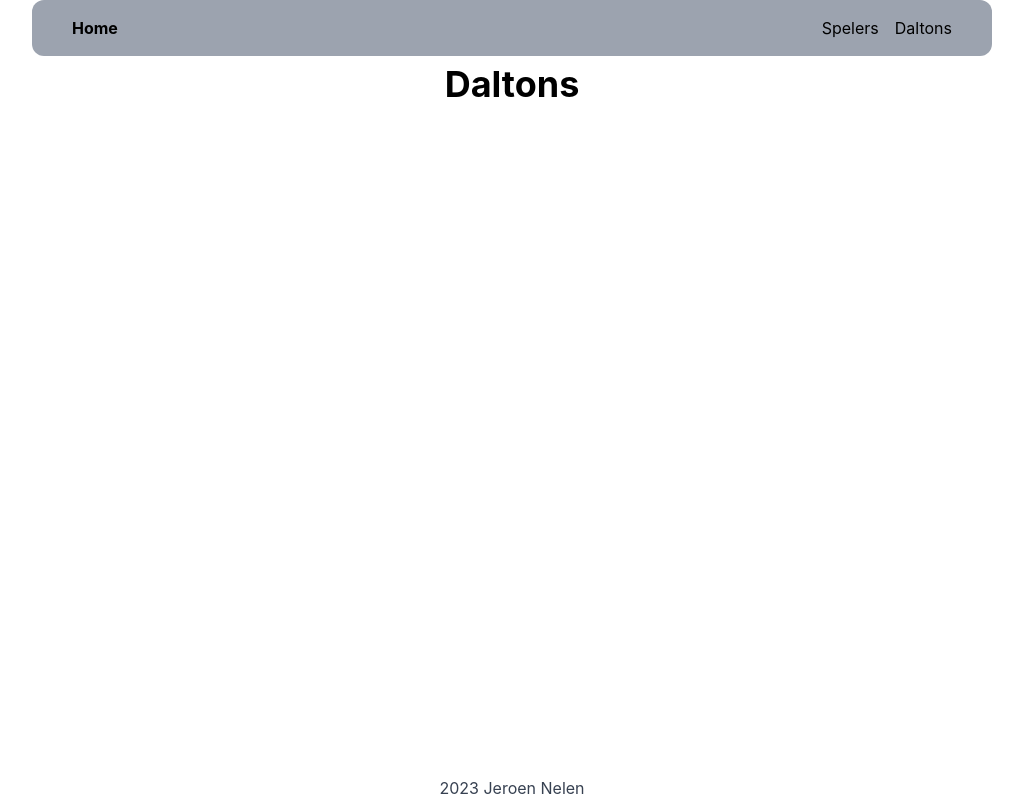
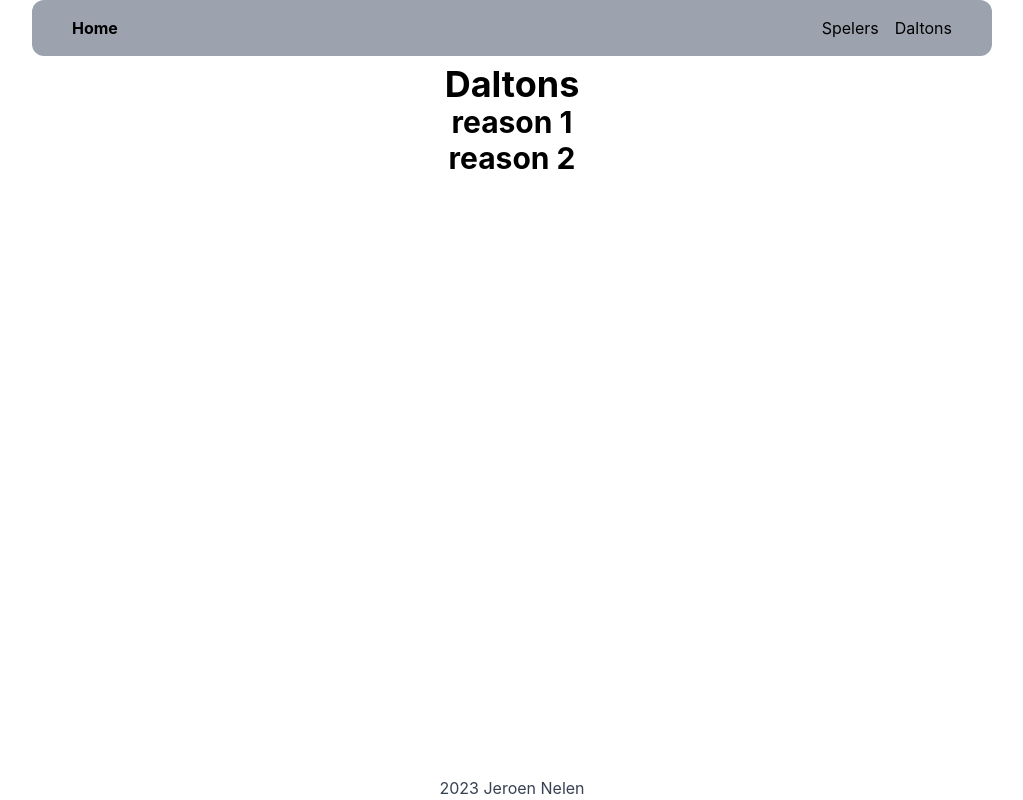
Before and after one commit to jwnelen/heeren-a-nextjs, a Next.js app: page /daltons in a window 1280 px wide. Shown: the whole page, without its empty margins (128-1151 px from the left). Built offline with nearby package versions, Linux system fonts and the light colour scheme.

Commit message:
feat(daltons): started on the daltons

```diff
--- /dev/null
+++ b/src/hooks/daltons.ts
@@ -0,0 +1,13 @@
+import useSWR from 'swr';
+
+const fetcher = (url: string) => fetch(url).then((res) => res.json());
+
+export default function useDaltons() {
+  const { data, error } = useSWR('/api/daltons', fetcher);
+
+  return {
+    daltons: data,
+    isLoading: !error && !data,
+    isError: error,
+  };
+}
--- /dev/null
+++ b/src/pages/api/daltons.ts
@@ -0,0 +1,30 @@
+import { NextApiRequest, NextApiResponse } from 'next';
+
+import { Dalton } from '@/types';
+
+const daltonsData: Dalton[] = [
+  {
+    id: 1,
+    reason: 'reason 1',
+    player_earned: 1,
+    player_took: 2,
+    date_earned: new Date('2021-01-01'),
+    date_took: new Date('2021-01-01'),
+    created_at: new Date(),
+    updated_at: new Date(),
+  },
+  {
+    id: 2,
+    reason: 'reason 2',
+    player_earned: 2,
+    player_took: 1,
+    date_earned: new Date('2021-01-01'),
+    date_took: new Date('2021-01-01'),
+    created_at: new Date(),
+    updated_at: new Date(),
+  },
+];
+
+export default function daltons(req: NextApiRequest, res: NextApiResponse) {
+  res.status(200).json(daltonsData);
+}
--- a/src/pages/daltons.tsx
+++ b/src/pages/daltons.tsx
@@ -1,12 +1,26 @@
 import * as React from 'react';
+
+import useDaltons from '@/hooks/daltons';
 
 import Layout from '@/components/layout/Layout';
 
+import { Dalton } from '@/types';
+
 export default function Daltons() {
+  const { daltons, isLoading, isError } = useDaltons();
+  if (isLoading) return <div>Loading...</div>;
+  if (isError) return <div>Error...</div>;
+
   return (
     <Layout>
       <div className='h-screen text-center'>
         <h1>Daltons</h1>
+        {daltons &&
+          daltons.map((dalton: Dalton) => (
+            <div key={dalton.id}>
+              <h2>{dalton.reason}</h2>
+            </div>
+          ))}
       </div>
     </Layout>
   );
```
Also changed, not shown: src/types/index.ts (+11 -0 lines).
